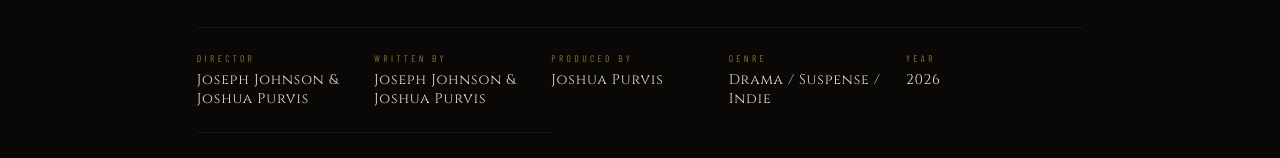
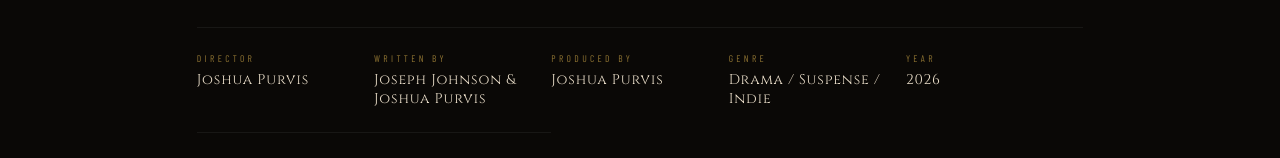
Before and after one commit to fairefaretravels/Wisemen-Film, a plain HTML site: page index.html in a window 1280 px wide. Shown: the part 1894-2052 px from the top of the page. Drawn offline with nearby package versions, Linux system fonts and the light colour scheme; a web font is replaced by a local one.

Commit message:
Remove Joseph Johnson from director credits

```diff
--- a/index.html
+++ b/index.html
@@ -587,7 +587,7 @@ When do you stop reacting—and start choosing wisely?
   <div class="credits-grid">
     <div class="credit-item">
       <div class="credit-label">Director</div>
-      <div class="credit-value">Joseph Johnson & Joshua Purvis</div>
+      <div class="credit-value">Joshua Purvis</div>
     </div>
     <div class="credit-item">
       <div class="credit-label">Written By</div>
```
